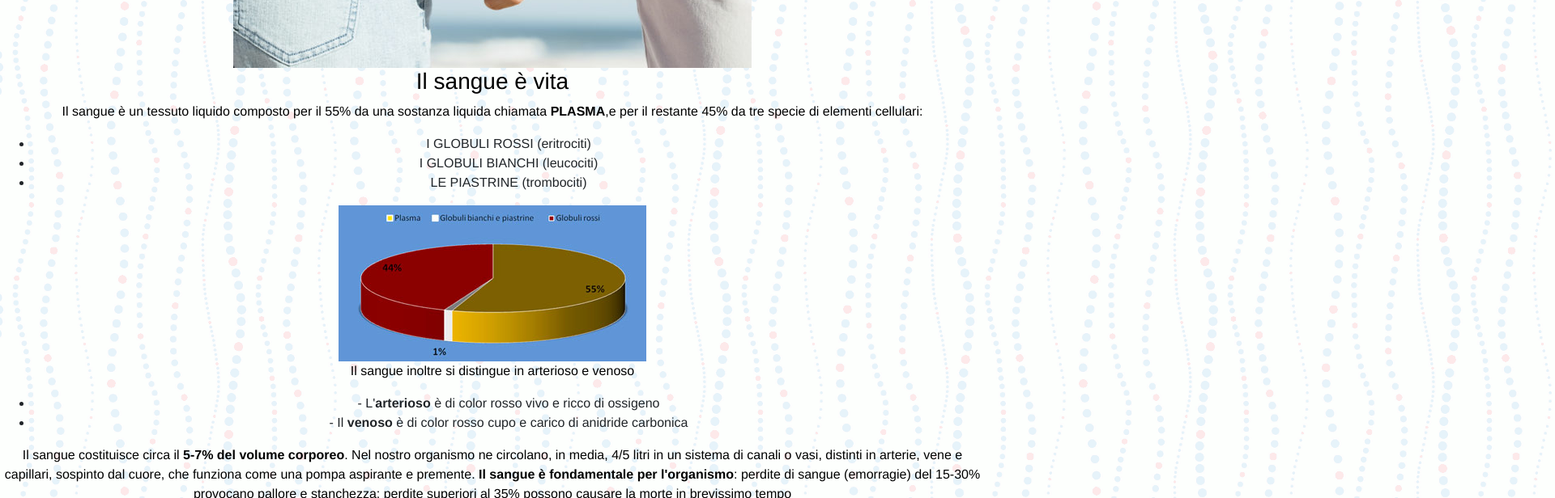
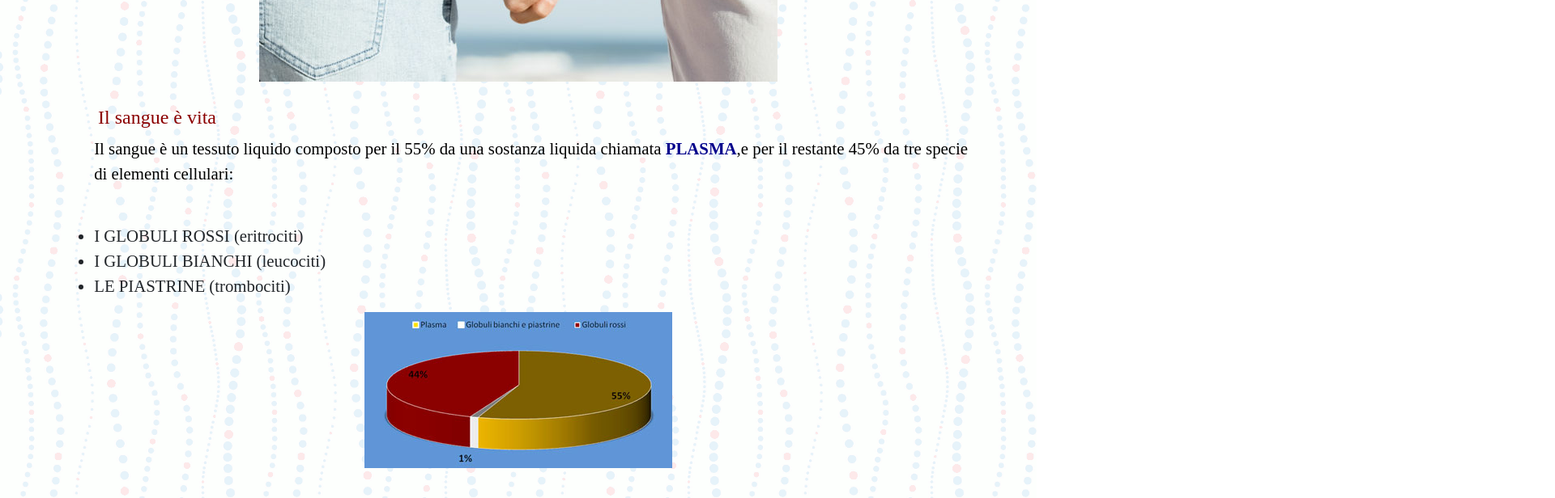
Before and after one commit to NarcAle/Avis, a Vue app: page /unisciti_a_noi in a window 1280 px wide. Shown: the part 920-1536 px from the top of the page at 81% size, 1920 px wide, since content can reach past the window. Built offline with nearby package versions, Linux system fonts and the light colour scheme; a web font is replaced by a local one.

Commit message:
unisciti a noi fix

```diff
--- /dev/null
+++ b/src/views/unisciti/uniscitiAnoi.sass
@@ -0,0 +1,16 @@
+.container
+  .map_and_description
+    .smaller
+      font-size: 1.5em
+  .text
+    padding: 30px 0
+  .textInformativo
+    .text2
+      padding-left: 1.5em
+      font-family: 'Montserrat'
+      font-size: 1.3em
+      text-align: justify
+    .color
+      font-size: 1.5em
+      color: darkred
+      font-weight: 500
--- a/src/views/unisciti/uniscitiAnoi.vue
+++ b/src/views/unisciti/uniscitiAnoi.vue
@@ -1,37 +1,37 @@
 <template>
-  <div class="home_part">
+  <div class="home_part container">
     <h1 class="donazione"> Unisciti a noi </h1>
     <hr>
     <div class="text map_and_description">
-      <h1 class="donazione"> Diventa anche tu<br/> un donatore </h1>
+      <h1 class="donazione smaller"> Diventa anche tu un donatore </h1><br/>
       <img class="join" src="../../assets/diventa-donatore.jpg" alt="diventa-donatore"/><br/>
     </div>
-    <div>
+    <div class="textInformativo">
       <h3 class="text2 color">Il sangue è vita </h3>
-      <p class="text2">Il sangue è un tessuto liquido composto per il 55% da una sostanza liquida chiamata <b>PLASMA</b>,e per il restante 45% da tre specie di elementi cellulari: </p>
+      <p class="text2">Il sangue è un tessuto liquido composto per il 55% da una sostanza liquida chiamata <b style="color:darkblue">PLASMA</b>,e per il restante 45% da tre specie di elementi cellulari: </p>
       <div class="text map_and_description">
         <ul class="text2">
           <li>I GLOBULI ROSSI (eritrociti)</li>
           <li>I GLOBULI BIANCHI (leucociti)</li>
           <li>LE PIASTRINE (trombociti)</li>
         </ul>
-        <img src="../../assets/grafico_sangue.jpg" alt="grafico_sangue"/><br/>
+        <img src="../../assets/grafico_sangue.jpg" alt="grafico_sangue" style="whidth:100%"/><br/>
       </div>
       <p class="text2">Il sangue inoltre si distingue in arterioso e venoso</p>
       <ul class="text2">
-        <li>- L'<b>arterioso</b> è di color rosso vivo e ricco di ossigeno</li>
-        <li>- Il <b>venoso</b> è di color rosso cupo e carico di anidride carbonica</li>
+        <li>L'<b>arterioso</b> è di color rosso vivo e ricco di ossigeno</li>
+        <li>Il <b>venoso</b> è di color rosso cupo e carico di anidride carbonica</li>
       </ul>
-      <p class="text2">Il sangue costituisce circa il <b>5-7% del volume corporeo</b>.
+      <p class="text2">Il sangue costituisce circa il <b style="color:darkblue">5-7% del volume corporeo</b>.
           Nel nostro organismo ne circolano, in media, 4/5 litri in un sistema di canali o vasi, distinti in arterie, vene e capillari,
-          sospinto dal cuore, che funziona come una pompa aspirante e premente.
-          <b>Il sangue è fondamentale per l'organismo</b>: perdite di sangue (emorragie) del 15-30% provocano pallore e stanchezza;
+          sospinto dal cuore, che funziona come una pompa aspirante e premente.<br/>
+          <b style="color:darkblue">Il sangue è fondamentale per l'organismo</b>: perdite di sangue (emorragie) del 15-30% provocano pallore e stanchezza;
           perdite superiori al 35% possono causare la morte in brevissimo tempo</p>
       </div>
-      <img class="emo" src="../../assets/emocomponenti.png" alt="emocomponenti"/><br/>
+      <img class="emo" src="../../assets/emocomponenti.png" alt="emocomponenti" width="100%"/><br/>
       <hr>
       <br/><br/>
-      <div>
+      <div class="textInformativo">
         <h3 class="text2 color">Il Plasma </h3>
         <p class="text2">Il siero libero da cellule, o plasma, può essere <b>ottenuto per centrifugazione</b>. </p>
         <p class="text2">Il plasma rappresenta la componente liquida del sangue, grazie alla quale le cellule sanguigne possono circolare.
@@ -48,8 +48,9 @@
             una vita pressochè normale a chi soffre di emofilia.</li>
         </ul>
       </div>
-      <div>
-        <h4 class="text2">Le funzioni del sangue</h4>
+      <br/>
+      <div class="textInformativo">
+        <h4 class="text2 color">Le funzioni del sangue</h4>
         <p class="text2">Il sangue esercita numerose funzioni all’interno dell’organismo:</p>
         <ul class="text2">
           <li>Respiratoria (scambio ossigeno/anidride carbonica).</li>
@@ -65,3 +66,7 @@
       <br/><br/><br/>
     </div>
 </template>
+
+<style lang="sass">
+@import './uniscitiAnoi';
+</style>
```
